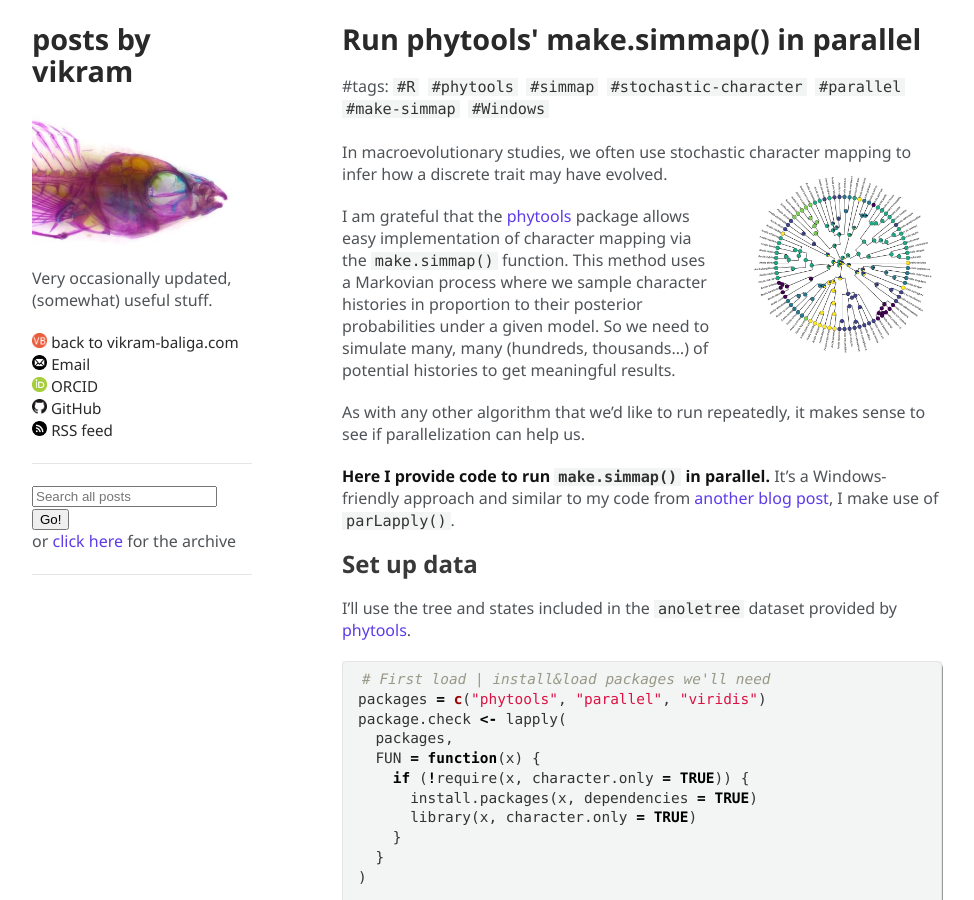
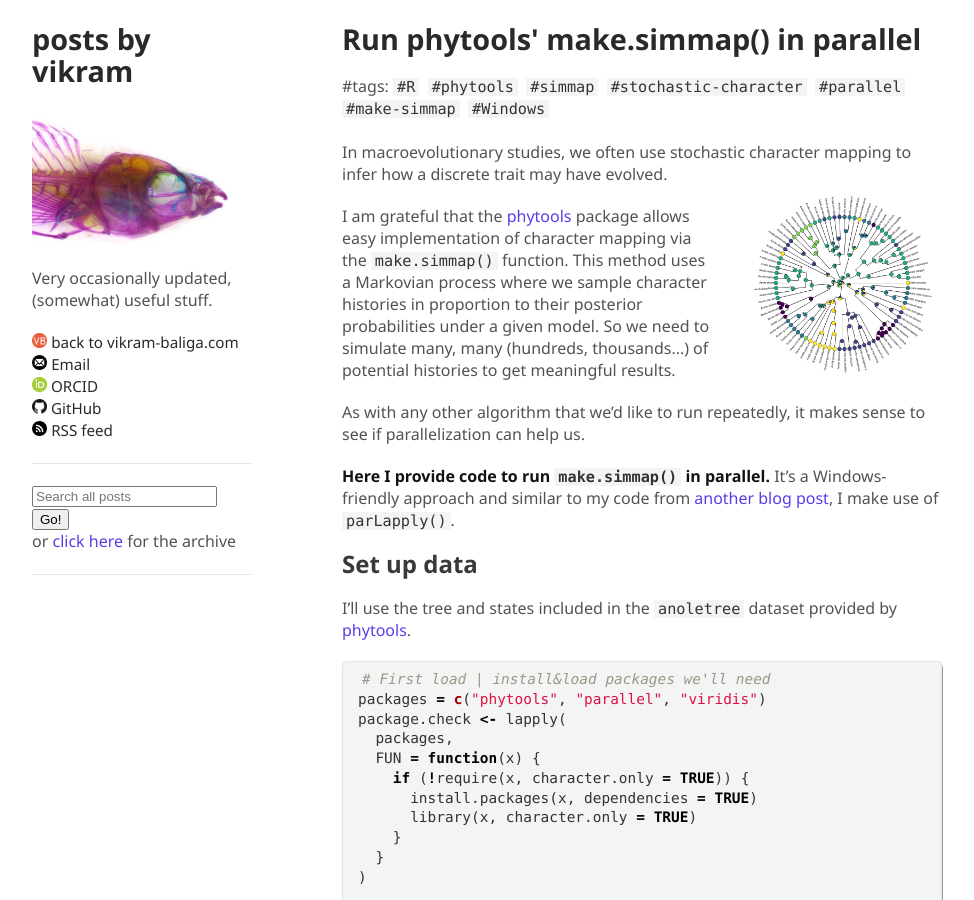
Before and after one commit to vbaliga/vbaliga.github.io, a Jekyll site: the page built from _posts/2019-05-19-run-phytools-makesimmap-parallel.md, in a window 1280 px wide and 900 px high. Shown: the whole window, without its empty margins (153-1127 px from the left). Built offline with Jekyll 4.4.1, drawn with Linux system fonts in a browser that asks for light colours; a script that is not in the unit is left out.

Commit message:
Update 2019-05-19-run-phytools-makesimmap-parallel.md

```diff
--- a/_posts/2019-05-19-run-phytools-makesimmap-parallel.md
+++ b/_posts/2019-05-19-run-phytools-makesimmap-parallel.md
@@ -6,7 +6,7 @@ title: Run phytools' make.simmap() in parallel
 <meta name="description" content="Here I provide code to run in parallel the make.simmap() function from phytools. It’s a Windows-friendly approach and similar to my code from another blog post, I make use of parLapply() from the parallel R package.">
 <p>
   In macroevolutionary studies, we often use stochastic character mapping to infer how a discrete trait may have evolved.
-  <img src="https://github.com/vbaliga/vbaliga.github.io/raw/master/images/2019-05-19/simmap_parallel-1.png" alt="simmap parallel anoledata" style="float:right;width:200px;height:200px;margin-left:30px;">
+  <img src="https://github.com/vbaliga/vbaliga.github.io/raw/master/images/2019-05-19/simmap_parallel-1.png" alt="simmap parallel anoledata" style="float:right;width:200px;height:200px;margin-left:30px;margin-top:20px;">
 </p>
 
 I am grateful that the [phytools](https://github.com/liamrevell/phytools) package allows easy implementation of character mapping via the `make.simmap()` function. This method uses a Markovian process where we sample character histories in proportion to their posterior probabilities under a given model. So we need to simulate many, many (hundreds, thousands...) of potential histories to get meaningful results.
```
